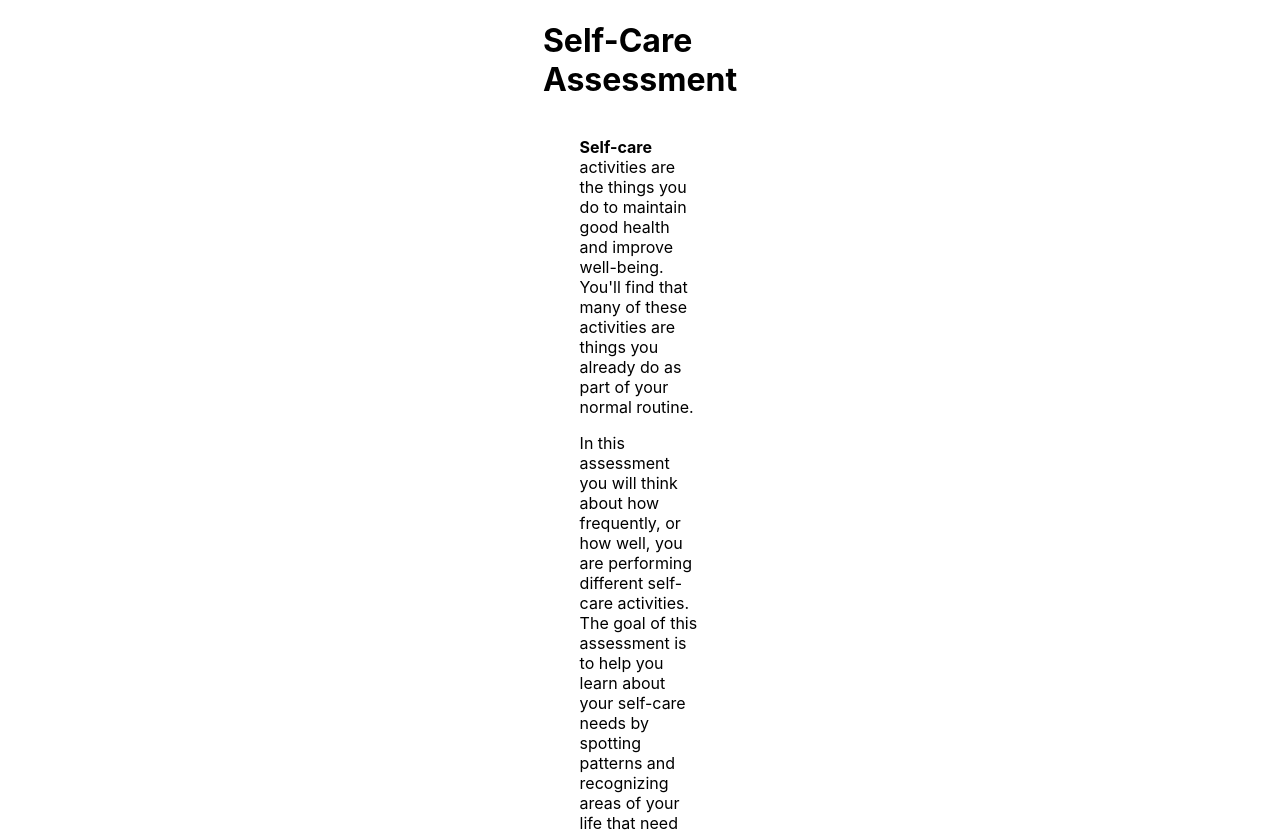
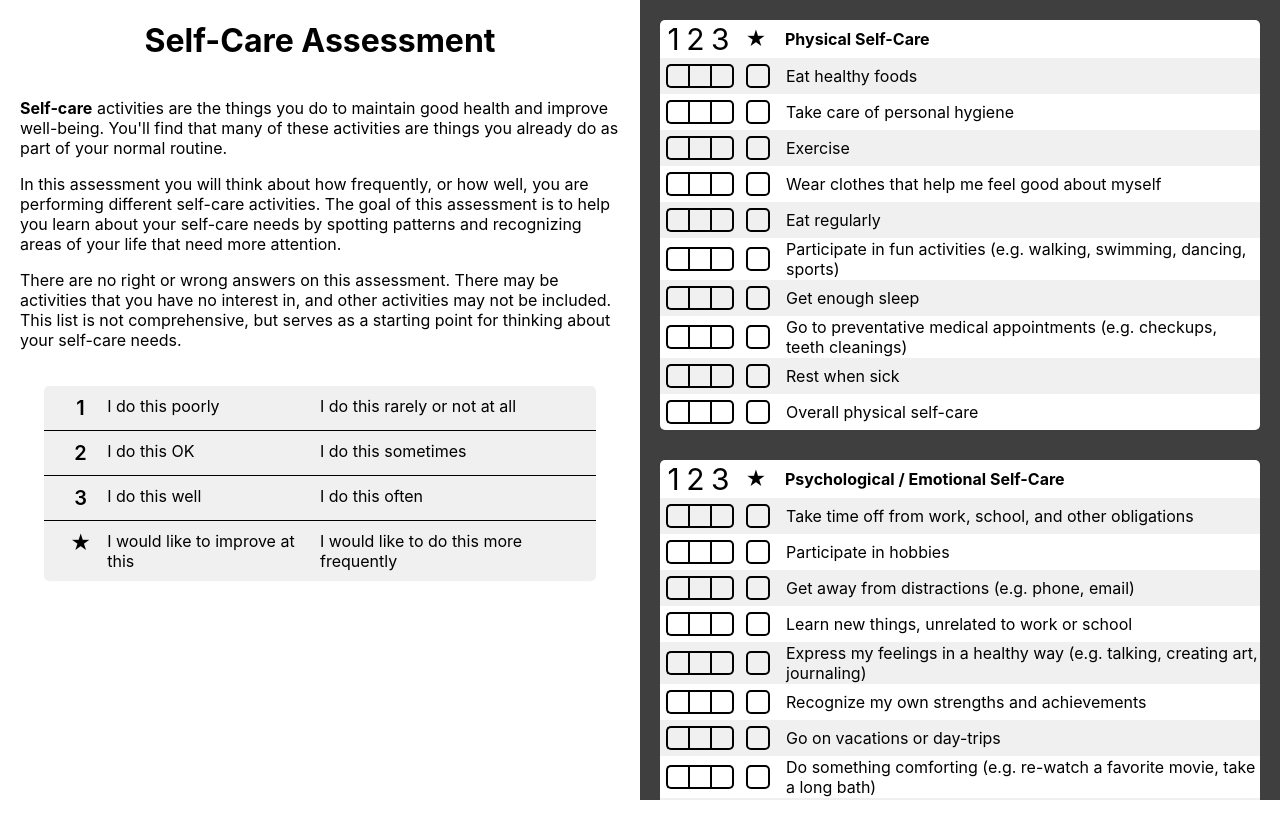
Before and after one commit to CrispyCreme10/self-care-assessment, a React (Create React App) app: page / in a window 1280 px wide. Shown: the top 832 px of the page. After the commit the page ends 800 px from the top, so only its background shows below. Built offline with nearby package versions, Linux system fonts and the light colour scheme.

Commit message:
switch up style

```diff
--- a/src/App.css
+++ b/src/App.css
@@ -11,12 +11,29 @@ html, body, #root {
 
 .App {
   display: flex;
+  justify-content: cent;
+
+  height: 100%;
+}
+
+.App > div {
+  width: 50%;
+}
+
+.panel {
+  display: flex;
   flex-direction: column;
   align-items: center;
+}
 
-  height: 100%;
-  /* margin: 0 32%; */
-  margin: 0 620px;
+.details-panel {
+  padding: 0 20px;
+}
+
+.data-panel {
+  overflow-y: scroll;
+  background-color: rgb(63, 63, 63);
+  padding: 20px;
 }
 
 .App p span {
--- a/src/App.js
+++ b/src/App.js
@@ -173,6 +173,7 @@ function App() {
 
   return (
     <div className="App">
+      <div className="panel details-panel">
         <h1>Self-Care Assessment</h1>
 
         <div id="text">
@@ -203,16 +204,14 @@ function App() {
             <span className="desc-2">I would like to do this more frequently</span>
           </div>
         </div>
+      </div>
 
+      <div className="panel data-panel">
         <InfoTable categoryName={"Physical Self-Care"} lineItems={lineItems1} />
         <InfoTable categoryName={"Psychological / Emotional Self-Care"} lineItems={lineItems2} />
         <InfoTable categoryName={"Social Self-Care"} lineItems={lineItems3} />
         <InfoTable categoryName={"Spiritual Self-Care"} lineItems={lineItems4} />
         <InfoTable categoryName={"Professional Self-Care"} lineItems={lineItems5} />
-
-      <div>
-        <button>Save</button>
-        <button>Clear All</button>
       </div>
 
     </div>
--- a/src/components/InfoTable.css
+++ b/src/components/InfoTable.css
@@ -2,6 +2,8 @@
   border-collapse: collapse;
   width: 100%;
   margin-bottom: 30px;
+  background-color: white;
+  border-radius: 5px;
 }
 
 .table-info-section tr {
```
Lines whose indentation alone changed are shown as unchanged.
